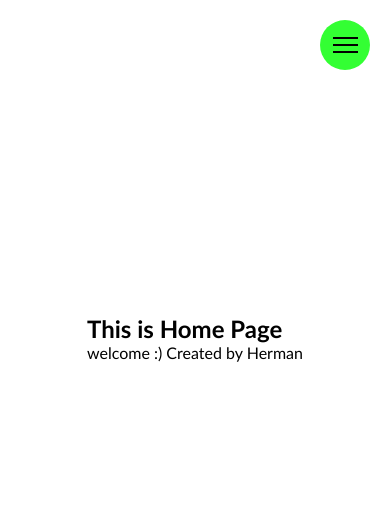
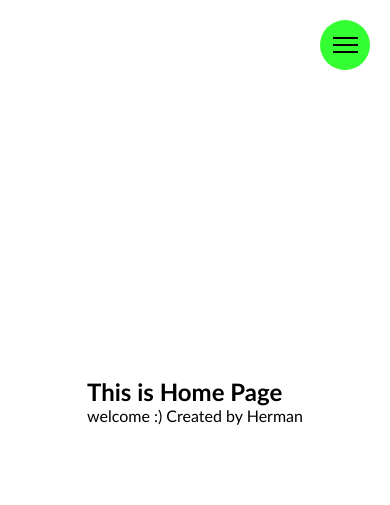
Before and after one commit to 12herman/single-page-web-app-html-css-js, a plain HTML site: page index.html in a window 390 px wide. Drawn offline with Linux system fonts and the light colour scheme.

Commit message:
Chrome Tab full screen Responsive for all mobile
Responsive for all device in chromw browser

```diff
--- a/css/navbar.css
+++ b/css/navbar.css
@@ -124,7 +124,7 @@
     .full-screen-nav-pop-up{
         position: absolute;
         width: 100%;
-        height: 100vh;
+        height: 95vh;
         background-color:#33ff33;
         clip-path: circle(25px at calc(100% - 45px ) 45px);
         display: flex;
--- a/css/style.css
+++ b/css/style.css
@@ -25,3 +25,9 @@ body{
     display: block;
 }
 /* Page-container-end */
+
+@media screen and (max-width:700px) {
+    .page-container{
+        height: 95vh;
+    }
+}
```
